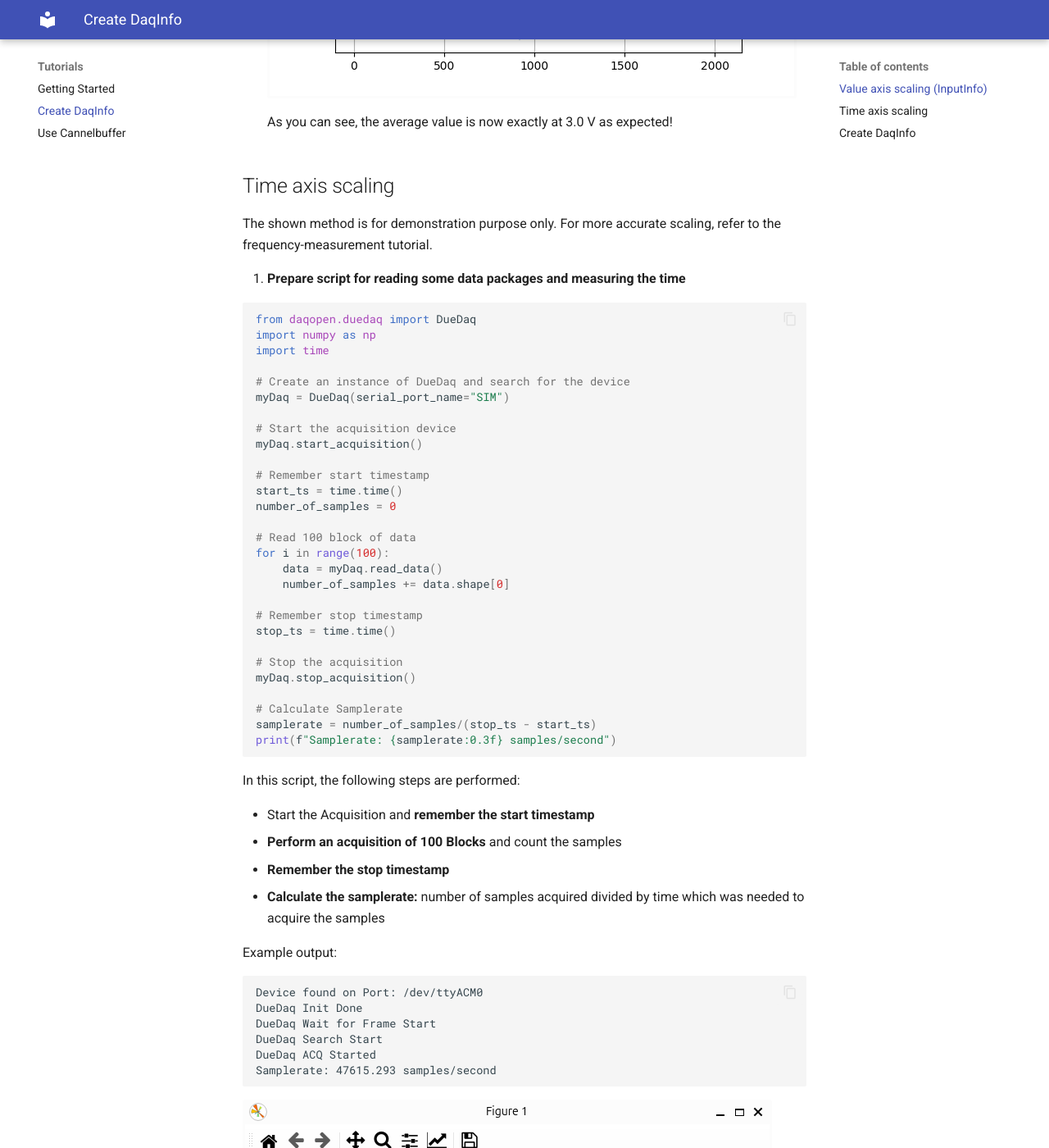
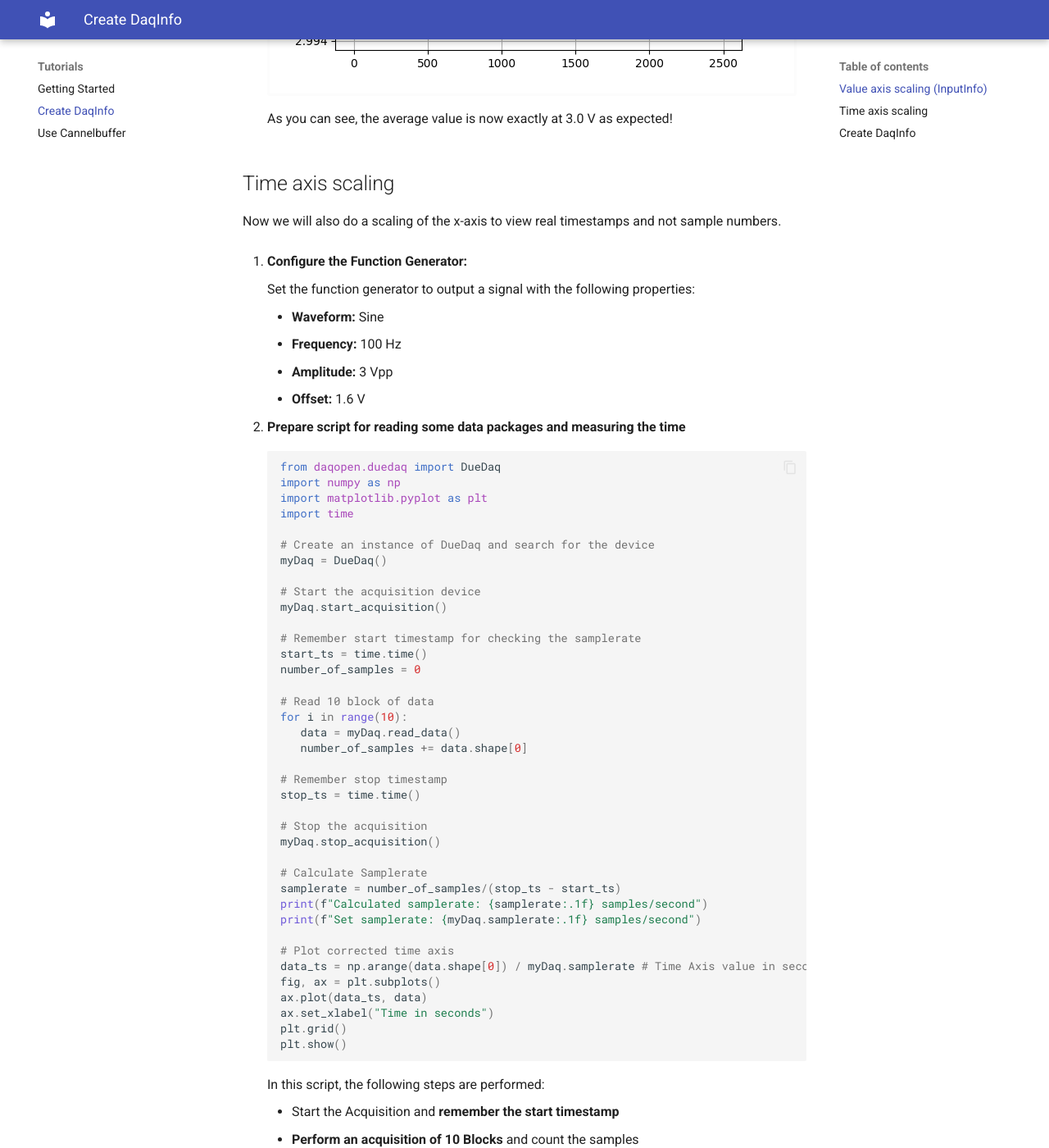
Before and after one commit to DaqOpen/daqopen-docs, an MkDocs documentation site: the page built from docs/tutorials/create-daqinfo.md, in a window 1280 px wide and 1400 px high, scrolled down 3856 px. Shown: the whole window at 82% size. Built offline with MkDocs 1.6.1 and Material for MkDocs 9.7.7, drawn with Linux system fonts in a browser that asks for light colours; some of the changed text lies outside the part shown.

Commit message:
updated for library version 0.2.0

````diff
--- a/docs/tutorials/create-daqinfo.md
+++ b/docs/tutorials/create-daqinfo.md
@@ -11,15 +11,28 @@ The following steps must therefore be performed:
 
 ![daqinfo-sketch-1](resources/daqinfo-sketch-1.jpg)
 
-DaqInfo consists of the following:
+**`DaqInfo`** consists of the following:
 
-InputInfo
+- **`BoardInfo`**
 
-- gain: The gain applied to the input channel.
-- offset: The offset applied to the input channel.
-- delay: The delay in sample periods for this channel.
-- unit: The unit of the measurement.
-- ad_index: The index of the analog-to-digital converter channel.
+    - type: The type of daq-board
+
+    - samplerate: Wanted samplerate to be set
+
+    - (other parameter: see Reference)
+
+- **`InputInfo`**
+
+    - gain: The gain applied to the input channel.
+
+    - offset: The offset applied to the input channel.
+
+    - delay: The delay in sample periods for this channel.
+
+    - unit: The unit of the measurement.
+
+    - ai_pin: The analog pin on the Arduino Due board
+
 
 ## Value axis scaling (InputInfo)
 
@@ -78,10 +91,10 @@ In this step, we will do a scaling of the value axis (the physical measurement v
     print(f"Gain: {gain:.5E}   Offset: {offset:.5E}")
 
     # Scale data
-    A1_A0 = data[:,3]*gain - offset
+    A0 = data*gain - offset
 
     # Plot
-    plt.plot(A1_A0)
+    plt.plot(data_ts, A0)
     plt.grid()
     plt.show()
     ```
@@ -97,84 +110,91 @@ In this step, we will do a scaling of the value axis (the physical measurement v
     You will see an example output like this:
 
     ```
-    Device found on Port: /dev/ttyACM0
-    DueDaq Init Done
     First Setpoint: apply 0.5V and press enter
-    DueDaq Wait for Frame Start
-    DueDaq Search Start
-    DueDaq ACQ Started
-    Value of AD6 (A1-A0): 5021.273
+    Value of A0: 616.640
     Second Setpoint: apply 3.0V and press enter
-    DueDaq Wait for Frame Start
-    DueDaq Search Start
-    DueDaq ACQ Started
-    Value of AD6 (A1-A0): 30299.477
-    Gain: 9.88994E-05   Offset: -3.39890E-03
+    Value of A0: 3761.301
+    Gain: 7.94998E-04   Offset: -9.77193E-03
     ```
 
 
 
 5. **Visualize the adjusted data**
-    ![image-20240927082645604](resources/daqinfo-data-after-adjustment.jpg)
+    ![image-20240927082645604](resources/daqinfo-data-after-adjustment.png)
 
     As you can see, the average value is now exactly at 3.0 V as expected!
 
 ## Time axis scaling
 
-The shown method is for demonstration purpose only. For more accurate scaling, refer to the frequency-measurement tutorial.
+Now we will also do a scaling of the x-axis to view real timestamps and not sample numbers.
+
+1. **Configure the Function Generator:**
+
+    Set the function generator to output a signal with the following properties:
+
+    - **Waveform:** Sine
+    - **Frequency:** 100 Hz
+    - **Amplitude:** 3 Vpp
+    - **Offset:** 1.6 V
 
 1. **Prepare script for reading some data packages and measuring the time**
 
-   ```python
-   from daqopen.duedaq import DueDaq
-   import numpy as np
-   import time
+    ```python
+    from daqopen.duedaq import DueDaq
+    import numpy as np
+    import matplotlib.pyplot as plt
+    import time
 
-   # Create an instance of DueDaq and search for the device
-   myDaq = DueDaq(serial_port_name="SIM")
+    # Create an instance of DueDaq and search for the device
+    myDaq = DueDaq()
 
-   # Start the acquisition device
-   myDaq.start_acquisition()
+    # Start the acquisition device
+    myDaq.start_acquisition()
 
-   # Remember start timestamp
-   start_ts = time.time()
-   number_of_samples = 0
+    # Remember start timestamp for checking the samplerate
+    start_ts = time.time()
+    number_of_samples = 0
 
-   # Read 100 block of data
-   for i in range(100):
+    # Read 10 block of data
+    for i in range(10):
        data = myDaq.read_data()
        number_of_samples += data.shape[0]
 
-   # Remember stop timestamp
-   stop_ts = time.time()
+    # Remember stop timestamp
+    stop_ts = time.time()
 
-   # Stop the acquisition
-   myDaq.stop_acquisition()
+    # Stop the acquisition
+    myDaq.stop_acquisition()
 
-   # Calculate Samplerate
-   samplerate = number_of_samples/(stop_ts - start_ts)
-   print(f"Samplerate: {samplerate:0.3f} samples/second")
-   ```
+    # Calculate Samplerate
+    samplerate = number_of_samples/(stop_ts - start_ts)
+    print(f"Calculated samplerate: {samplerate:.1f} samples/second")
+    print(f"Set samplerate: {myDaq.samplerate:.1f} samples/second")
 
-   In this script, the following steps are performed:
+    # Plot corrected time axis
+    data_ts = np.arange(data.shape[0]) / myDaq.samplerate # Time Axis value in seconds
+    fig, ax = plt.subplots()
+    ax.plot(data_ts, data)
+    ax.set_xlabel("Time in seconds")
+    plt.grid()
+    plt.show()
+    ```
 
-   - Start the Acquisition and **remember the start timestamp**
-   - **Perform an acquisition of 100 Blocks** and count the samples
-   - **Remember the stop timestamp**
-   - **Calculate the samplerate:** number of samples acquired divided by time which was needed to acquire the samples
+    In this script, the following steps are performed:
 
-   Example output:
+    - Start the Acquisition and **remember the start timestamp**
+    - **Perform an acquisition of 10 Blocks** and count the samples
+    - **Remember the stop timestamp**
+    - **Calculate the samplerate:** number of samples acquired divided by time which was needed to acquire the samples
 
-   ```
-   Device found on Port: /dev/ttyACM0
-   DueDaq Init Done
-   DueDaq Wait for Frame Start
-   DueDaq Search Start
-   DueDaq ACQ Started
-   Samplerate: 47615.293 samples/second
-   ```
+    Example output:
 
-   ![image-20240927093803012](resources/daqinfo-data-samplerate.jpg)
+    ```
+    Calculated samplerate: 49991.4 samples/second
+    Set samplerate: 50000.0 samples/second
+    ```
+
+    ![image-20240927093803012](resources/daqinfo-data-samplerate.png)
 
 
 
@@ -184,48 +204,13 @@ Now, let's collect all the data in a toml file to load it the next time (includi
 
 ```toml
 # This is a Arduino Due DAQ Configuration File
-type = "due-daq"
-samplerate = 47615.293
+[board]
+type = "duedaq"
+samplerate = 50000 # Samplerate to be set
 
-[channel.A1] # This is the channel we inspected now
-ad_index = 3
-gain= 9.88994E-05
-offset = -3.39890E-03
-delay = 0
-unit = "V"
-
-[channel.A2]
-ad_index = 1
-gain= 1.0
-offset = 0.0
-delay = 0
-unit = "V"
-
-[channel.A3]
-ad_index = 2
-gain= 1.0
-offset = 0.0
-delay = 0
-unit = "V"
-
-[channel.A4]
-ad_index = 3
-gain= 1.0
-offset = 0.0
-delay = 0
-unit = "V"
-
-[channel.A5]
-ad_index = 4
-gain= 1.0
-offset = 0.0
-delay = 0
-unit = "V"
-
-[channel.A6]
-ad_index = 5
-gain= 1.0
-offset = 0.0
+[channel.A0] # This is the channel we inspected now
+gain= 7.94998E-04
+offset = -9.77193E-03
 delay = 0
 unit = "V"
 ```
````
Also changed, not shown: other parts of docs/tutorials/create-daqinfo.md (+5 -5 lines), docs/how-to/prepare-arduino-due.md (+25 -14 lines), docs/how-to/setup-python-environment.md (+3 -1 lines), docs/tutorials/getting-started-with-due.md (+16 -33 lines), docs/tutorials/use-daqinfo-channelbuffer.md (+101 -35 lines), docs/tutorials/resources/daqinfo-channelbuffer-2-channels.png (added), docs/tutorials/resources/daqinfo-data-after-adjustment.jpg (deleted), docs/tutorials/resources/daqinfo-data-after-adjustment.png (added), docs/tutorials/resources/daqinfo-data-samplerate.jpg (deleted), docs/tutorials/resources/daqinfo-data-samplerate.png (added), docs/tutorials/resources/due-breadboard-fgen-1.png, docs/tutorials/resources/my-first-acq-1.png, docs/tutorials/resources/my-first-acq-2-zoom.png (added), docs/tutorials/resources/my-first-acq-2.png, 2 more files.
